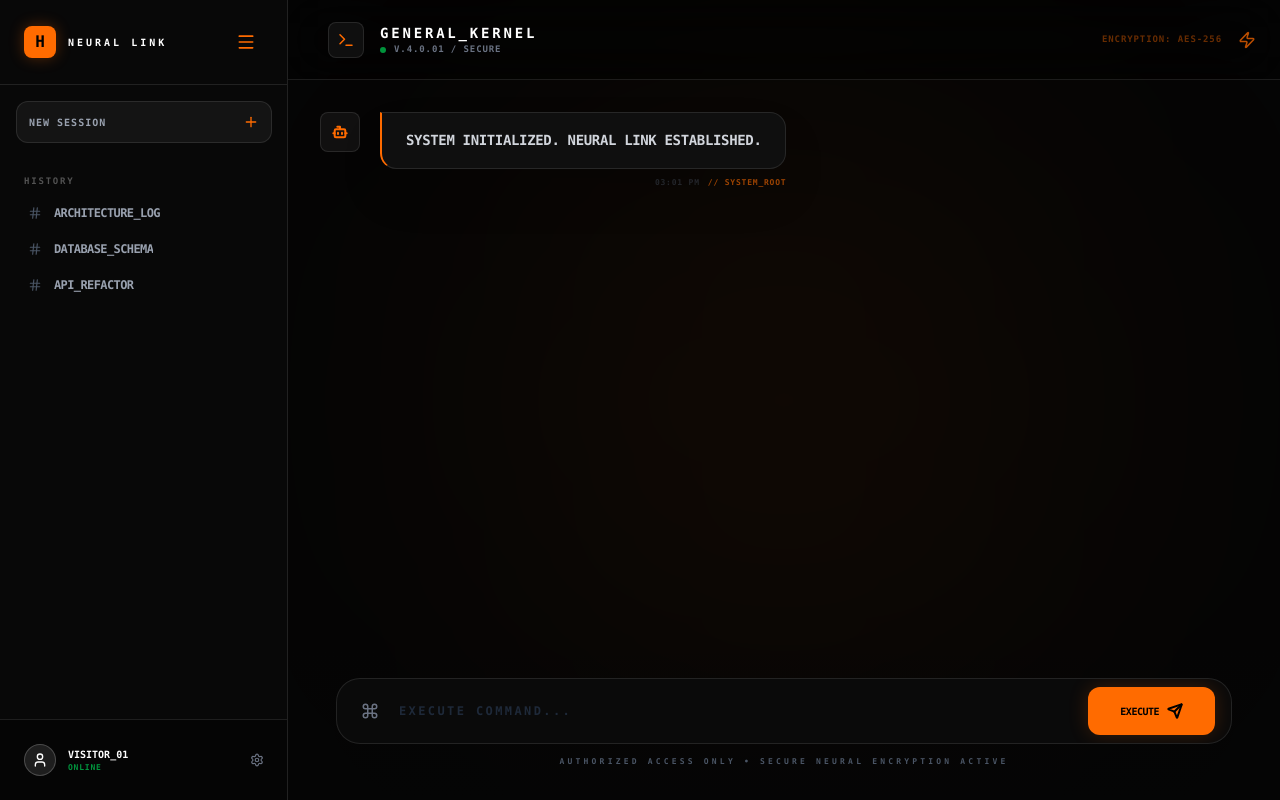
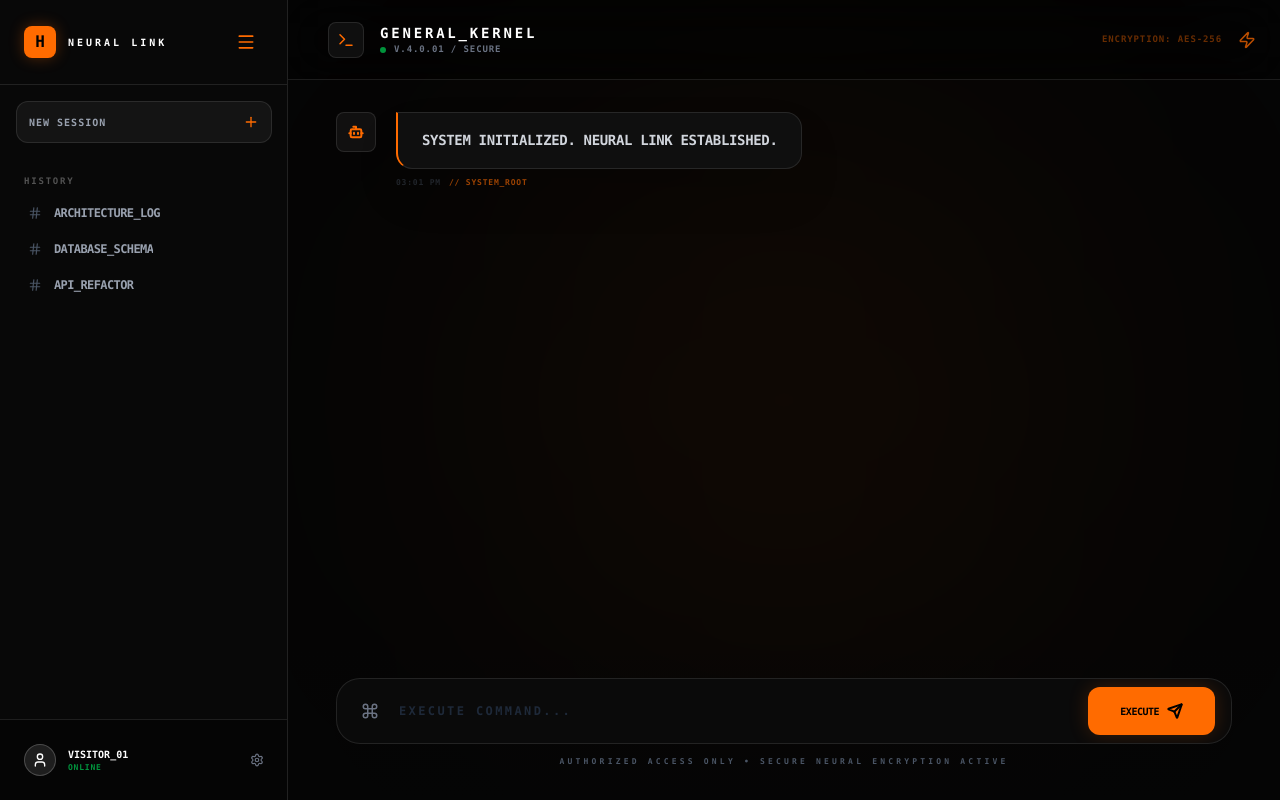
Before and after one commit to CodeWithHKL/cohere_chatbot_UI, a Next.js app: page / in a window 1280 px wide. Built offline with nearby package versions, Linux system fonts and the light colour scheme.

Commit message:
Prompt and Response more to the middle

```diff
--- a/app/page.tsx
+++ b/app/page.tsx
@@ -102,7 +102,9 @@ export default function CyberChat() {
         </header>
 
         {/* MESSAGES AREA */}
-        <div ref={scrollRef} className="flex-1 overflow-y-auto p-4 md:p-8 space-y-8 z-10 scrollbar-hide">
+        <div ref={scrollRef} className="flex-1 overflow-y-auto p-4 md:p-8 z-10 scrollbar-hide">
+          {/* Centered Container for Messages */}
+          <div className="max-w-4xl mx-auto space-y-8">
             {messages.map((msg, i) => (
               <div key={i} className={`flex gap-3 md:gap-5 ${msg.role === 'user' ? 'flex-row-reverse' : 'flex-row'}`}>
 
@@ -116,7 +118,7 @@ export default function CyberChat() {
                 </div>
 
                 {/* Message Content */}
-              <div className={`max-w-[85%] md:max-w-2xl space-y-2 ${msg.role === 'user' ? 'text-right' : 'text-left'}`}>
+                <div className={`max-w-[85%] md:max-w-xl space-y-2 ${msg.role === 'user' ? 'text-right' : 'text-left'}`}>
                   <div className={`inline-block px-4 py-3 md:px-6 md:py-4 rounded-2xl text-[13px] md:text-sm font-bold tracking-tight leading-relaxed shadow-2xl transition-all ${
                     msg.role === 'user'
                     ? 'bg-zinc-100 text-black rounded-tr-none'
@@ -124,7 +126,8 @@ export default function CyberChat() {
                   }`}>
                     {msg.content}
                   </div>
-                <p className="text-[8px] font-black text-gray-600 uppercase tracking-widest flex items-center gap-2 justify-end">
+                  <div className={`flex items-center gap-2 ${msg.role === 'user' ? 'justify-end' : 'justify-start'}`}>
+                    <p className="text-[8px] font-black text-gray-600 uppercase tracking-widest flex items-center gap-2">
                        <span className="opacity-40">{msg.time}</span>
                        <span className={msg.role === 'user' ? 'text-white/60' : 'text-[#ff6b00]/60'}>
                          // {msg.role === 'user' ? 'Auth_User' : 'System_Root'}
@@ -132,7 +135,9 @@ export default function CyberChat() {
                     </p>
                   </div>
                 </div>
+              </div>
             ))}
+          </div>
         </div>
 
         {/* INPUT TERMINAL */}
```
Lines whose indentation alone changed are shown as unchanged.
